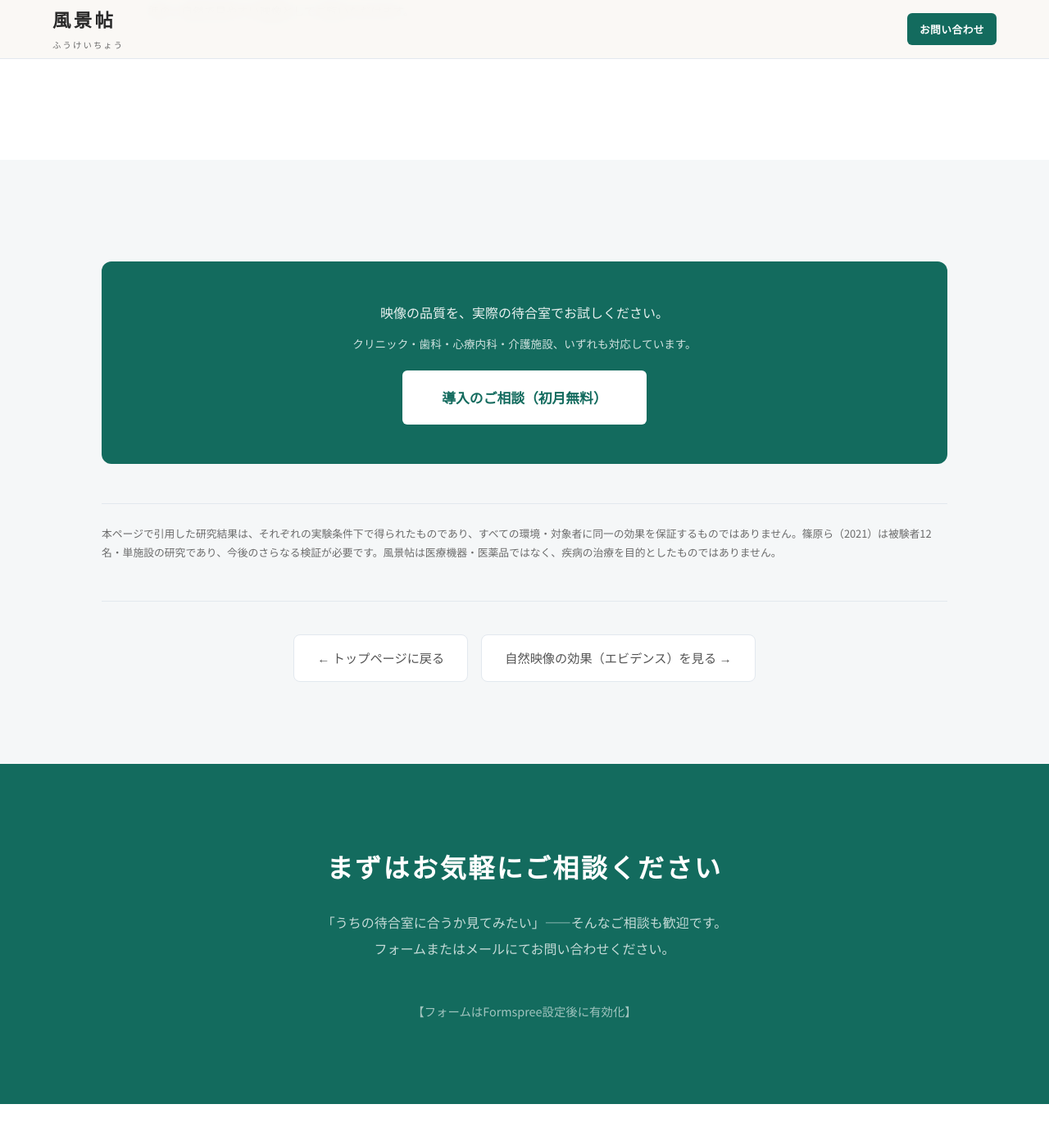
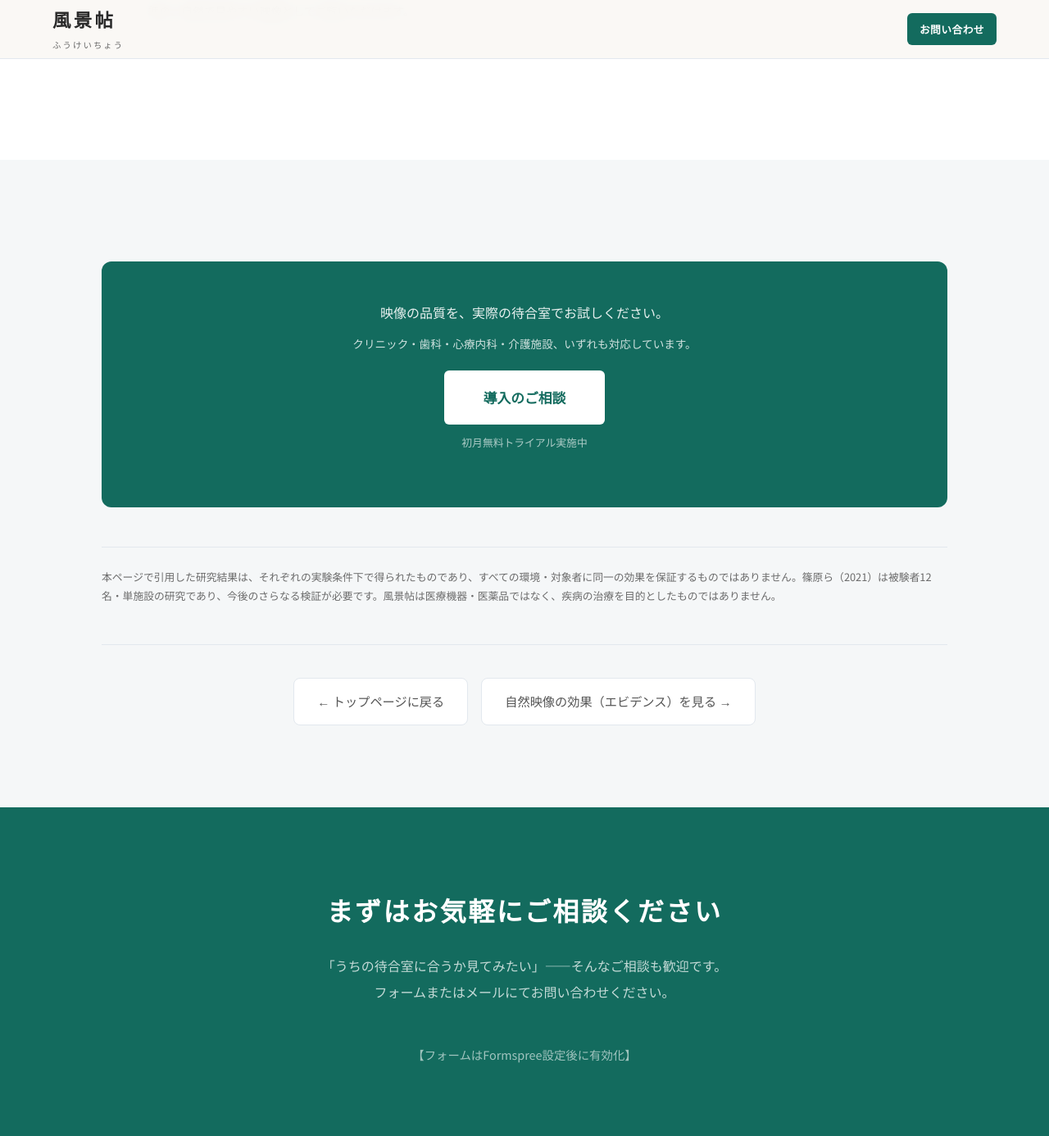
Before and after one commit to dr836gnypeq-ctrl/fukeichou-site, a Jekyll site: the page built from quality.html, in a window 1280 px wide and 1400 px high, scrolled down 5812 px. Shown: the top 1386 px of the window at 82% size. Built offline with Jekyll 4.4.1, drawn with Linux system fonts in a browser that asks for light colours; nearby versions of some CDN libraries; before the commit the page ends 7159 px from its top, so only the background shows below that.

Commit message:
unify buttons/links: text-link-btn, ev-bottom-nav, CTA label, ql-study-link removal, evidence hub CTA

```diff
--- a/_layouts/default.html
+++ b/_layouts/default.html
@@ -35,7 +35,7 @@
 <link rel="prefetch" href="{{ '/' | relative_url }}">
 <link rel="prefetch" href="{{ '/evidence/' | relative_url }}">
 {% endif %}
-<link rel="stylesheet" href="{{ '/assets/css/style.css' | relative_url }}?v=20260318i">
+<link rel="stylesheet" href="{{ '/assets/css/style.css' | relative_url }}?v=20260318j">
 <script src="https://cdn.jsdelivr.net/npm/lucide@0.383.0/dist/umd/lucide.min.js" defer></script>
 </head>
 <body>
--- a/assets/css/style.css
+++ b/assets/css/style.css
@@ -429,3 +429,12 @@ a:hover{color:var(--gold)}
   }
   .map-wrapper{max-width:100%;border-radius:0}
 }
+
+/* ---- テキストリンクボタン（サブ誘導用） ---- */
+.text-link-btn{display:inline-flex;align-items:center;gap:5px;padding:6px 13px;font-size:.8rem;font-weight:500;border:1px solid var(--moss);color:var(--moss);border-radius:6px;background:rgba(19,107,94,.06);cursor:pointer;text-decoration:none;transition:all .2s var(--ease)}
+.text-link-btn:hover{background:var(--moss);color:var(--white)}
+
+/* ---- ページ下部ナビ（グローバル） ---- */
+.ev-bottom-nav{display:flex;gap:16px;justify-content:center;flex-wrap:wrap;margin-top:48px;padding-top:40px;border-top:1px solid var(--border)}
+.ev-bottom-nav a{display:inline-flex;align-items:center;gap:8px;padding:14px 28px;font-size:.95rem;font-weight:500;border-radius:8px;border:1px solid var(--border);color:var(--ink-light);background:var(--white);transition:all .25s var(--ease);text-decoration:none}
+.ev-bottom-nav a:hover{color:var(--moss);border-color:var(--moss);background:var(--paper-warm);transform:translateY(-1px);box-shadow:0 4px 12px rgba(0,0,0,.06)}
--- a/evidence.html
+++ b/evidence.html
@@ -46,5 +46,11 @@ description: 待合室での自然映像の効果に関する科学的根拠。
 <a href="{{ '/' | relative_url }}">← トップページに戻る</a>
 </div>
 
+<div class="ev-cta" style="margin-top:32px">
+<p>まず、1か月だけ試してみませんか。</p>
+<a href="{{ '/' | relative_url }}#contact" class="btn btn-lg">導入のご相談</a>
+<p style="font-size:.8rem;opacity:.65;margin-top:10px">初月無料トライアル実施中</p>
+</div>
+
 </div>
 </section>
--- a/index.html
+++ b/index.html
@@ -178,7 +178,7 @@ description: 待合室のモニターに何を流すか迷っていませんか
 </div><!-- /.evidence-grid -->
 
 <div class="evidence-source">
-<p><a href="{{ '/evidence/' | relative_url }}">研究の全容と論文リストはこちら →</a></p>
+<p><a href="{{ '/evidence/' | relative_url }}" class="text-link-btn">研究の全容と論文リストはこちら →</a></p>
 </div>
 </div>
 </section>
@@ -300,7 +300,7 @@ description: 待合室のモニターに何を流すか迷っていませんか
 </div>
 
 </div>
-<p class="reveal" style="text-align:center;margin-top:32px;font-size:.9rem;color:var(--ink-light)">同じ自然映像でも、映像規格によって生体への影響が変わることが研究で示されています。<br><a href="{{ '/quality/' | relative_url }}" style="color:var(--moss)">なぜ映像の品質が体験を変えるのか →</a></p>
+<p class="reveal" style="text-align:center;margin-top:32px"><a href="{{ '/quality/' | relative_url }}" class="text-link-btn">なぜ映像の品質が体験を変えるのか →</a></p>
 </div>
 </section>
 
@@ -336,7 +336,7 @@ description: 待合室のモニターに何を流すか迷っていませんか
 <div class="pricing-discount"><p><strong>2台目以降 15%引き</strong><br><small>同一住所・同一請求書に限ります</small></p></div>
 <div class="pricing-note"><p>※モニタ（4K HDR対応推奨）はお客様にてご用意ください</p></div>
 <div class="pricing-trial"><p>初月無料でお試しいただけます。効果を確かめてからご判断ください。解約はいつでも可能です。</p></div>
-<p style="font-size:.85rem;color:var(--ink-light);text-align:center;margin-bottom:8px"><a href="{{ '/quality/' | relative_url }}" style="color:var(--moss)">4K HDR実写映像にこだわる理由 →</a></p>
+<p style="text-align:center;margin-bottom:8px"><a href="{{ '/quality/' | relative_url }}" class="text-link-btn">4K HDR実写映像にこだわる理由 →</a></p>
 <a href="#contact" class="btn btn-primary btn-lg">導入のご相談</a>
 </div>
 </div>
@@ -397,7 +397,7 @@ description: 待合室のモニターに何を流すか迷っていませんか
 
 <details class="faq-item"><summary>歯科医院でも使えますか？</summary><p>はい。歯科待合室でのご利用に適しています。治療への不安を抱えた患者さんの緊張を和らげる映像として、治療前の時間を穏やかに過ごしていただけます。音量ゼロでも十分に機能するため、診察室の音環境を乱しません。</p></details>
 
-<details class="faq-item"><summary>心療内科・精神科クリニックでも使えますか？</summary><p>はい。むしろ最も効果が期待できる環境の一つです。センセーショナルなニュースが症状に悪影響を与える可能性がある診療科において、穏やかな自然映像は待合室の空気を整える手立てになります。音量ゼロで運用でき、他の患者さんと視線を合わせたくない方の視線を自然に受け止める効果もあります。また、急性期精神科病棟での研究では、自然写真の掲示により抗不安薬の頓服投与率が有意に低下したことが報告されています。<a href="{{ '/evidence/clinic/' | relative_url }}#mental" style="color:var(--moss)">詳しいエビデンスはこちら →</a></p></details>
+<details class="faq-item"><summary>心療内科・精神科クリニックでも使えますか？</summary><p>はい。むしろ最も効果が期待できる環境の一つです。センセーショナルなニュースが症状に悪影響を与える可能性がある診療科において、穏やかな自然映像は待合室の空気を整える手立てになります。音量ゼロで運用でき、他の患者さんと視線を合わせたくない方の視線を自然に受け止める効果もあります。また、急性期精神科病棟での研究では、自然写真の掲示により抗不安薬の頓服投与率が有意に低下したことが報告されています。<a href="{{ '/evidence/clinic/' | relative_url }}#mental" class="text-link-btn">詳しいエビデンスはこちら →</a></p></details>
 
 <details class="faq-item"><summary>YouTubeの風景動画を待合室で流すのはダメなのですか？</summary><p>YouTubeの利用規約では、個人的かつ非商業的な利用のみが許諾されています。クリニックや介護施設で映像を流す行為は、患者さんの満足度向上を目的とした事業活動の一環にあたり、商用利用として規約違反となります。広告表示や通信の不安定さ以前に、そもそも利用が認められていません。風景帖は商用利用を正規に許諾した映像のみを提供しており、著作権・利用規約の両面で安心してご利用いただけます。</p></details>
 
--- a/quality.html
+++ b/quality.html
@@ -38,8 +38,6 @@ canvas.ql-canvas{display:block;width:100%;height:160px}
 .ql-result{background:var(--paper-warm);border-radius:8px;padding:20px 24px;margin-bottom:16px}
 .ql-result p{font-size:.9rem;line-height:1.8;margin:0}
 .ql-result strong{color:var(--ink)}
-.ql-study-link{font-size:.8rem;color:var(--moss)}
-.ql-study-link:hover{color:var(--gold)}
 
 /* Spec table */
 .ql-spec-table{width:100%;border-collapse:collapse;font-size:.9rem;margin-top:24px}
@@ -247,7 +245,7 @@ canvas.ql-bit-canvas{height:40px}
         篠原未歩, 石井英里子, 星野祐子, 山田光穗（東海大学・鹿児島県立短期大学）<br>
         「高品質な映像条件が人にもたらす癒やし効果の検討」<br>
         パーソナルコンピュータ利用技術学会論文誌, 16巻2号, pp. 40–55（2021年）<br>
-        DOI: <a class="ql-study-link" href="https://doi.org/10.24663/jjpcats.16.2_40" target="_blank" rel="noopener">10.24663/jjpcats.16.2_40</a>
+        DOI: <a class="ev-study-link" href="https://doi.org/10.24663/jjpcats.16.2_40" target="_blank" rel="noopener">10.24663/jjpcats.16.2_40</a>
       </div>
       <div class="ql-study-body">
         被験者12名に、映像規格の異なる自然画像（花・動物を含む風景）を各5分間視聴させ、心拍数・呼吸数・脳血流動態（NIRS＝近赤外分光法、脳の血流変化を光で非侵襲的に測定する手法）・皮膚温度の4種類の生体信号を計測した。比較した映像規格は以下の3種類。
@@ -279,7 +277,7 @@ canvas.ql-bit-canvas{height:40px}
       <div class="ql-study-meta">
         Hinde, S. J., Noland, K. C., Thomas, G. A., Bull, D. R., & Gilchrist, I. D.「On the Immersive Properties of High Dynamic Range Video」<br>
         ACM Transactions on Applied Perception, Vol. 19, No. 2, Article 7（2022年）<br>
-        DOI: <a class="ql-study-link" href="https://doi.org/10.1145/3524692" target="_blank" rel="noopener">10.1145/3524692</a>
+        DOI: <a class="ev-study-link" href="https://doi.org/10.1145/3524692" target="_blank" rel="noopener">10.1145/3524692</a>
       </div>
       <div class="ql-study-body">
         BBC自然史ドキュメンタリー（Planet Earth II・Blue Planet II）を素材に、HD-SDRとUHD-HDRの視聴中の没入感を二次課題反応時間法（映像への没入が深いほど外部刺激への反応が遅くなることを利用した客観的指標）で測定。50分間の長尺視聴を2つの独立した実験で検証した。
@@ -291,7 +289,7 @@ canvas.ql-bit-canvas{height:40px}
         解像度（UHD vs HD）の主効果：<strong>有意差なし（p=.83）</strong><br><br>
         解像度（4K vs HD）ではなく、<strong>ダイナミックレンジ（HDR）の有無が没入感を左右した</strong>という重要な知見。</p>
       </div>
-      <a class="ql-study-link" href="https://doi.org/10.1145/3524692" target="_blank" rel="noopener">ACM Digital Library で論文を確認 →</a>
+      <a class="ev-study-link" href="https://doi.org/10.1145/3524692" target="_blank" rel="noopener">ACM Digital Library で論文を確認 →</a>
     </div>
 
     <div class="ql-study">
@@ -318,7 +316,7 @@ canvas.ql-bit-canvas{height:40px}
         <strong>Hinde (2022) との対応：</strong>Hindeが「没入感を高めるのは解像度ではなくHDRの効果」を示したのに対し、川久保ら（2015）は「4K解像度がHD映像より主観的ストレス感を安定して低減させる」ことを示している。測定対象（没入感の客観的行動指標 vs 主観的感情評価）が異なるため両者は矛盾せず、<strong>風景帖が備える4K・HDRの組み合わせが、それぞれ独立した経路でストレス低減に寄与する可能性を示唆している。</strong><br>
         <span style="font-size:.8rem;color:var(--ink-faint)">※被験者は大学生（平均21.3歳、女性85%）であり、医療施設の患者層への外挿には慎重さが必要です。また生理的指標では有意差が確認されておらず、主観的効果にとどまります。</span>
       </p>
-      <a class="ql-study-link" href="https://rikkyo.repo.nii.ac.jp/record/10982/files/AA11430459_57_02.pdf" target="_blank" rel="noopener">論文全文を読む（立教大学） →</a>
+      <a class="ev-study-link" href="https://rikkyo.repo.nii.ac.jp/record/10982/files/AA11430459_57_02.pdf" target="_blank" rel="noopener">論文全文を読む（立教大学） →</a>
     </div>
   </div>
 </section>
@@ -387,7 +385,8 @@ canvas.ql-bit-canvas{height:40px}
     <div class="ql-cta">
       <p>映像の品質を、実際の待合室でお試しください。</p>
       <p style="font-size:.85rem;opacity:.8;margin-top:-8px">クリニック・歯科・心療内科・介護施設、いずれも対応しています。</p>
-      <a href="{{ '/' | relative_url }}#contact" class="btn btn-lg">導入のご相談（初月無料）</a>
+      <a href="{{ '/' | relative_url }}#contact" class="btn btn-lg">導入のご相談</a>
+      <p style="font-size:.8rem;opacity:.65;margin-top:10px">初月無料トライアル実施中</p>
     </div>
 
     <p class="ql-disclaimer">本ページで引用した研究結果は、それぞれの実験条件下で得られたものであり、すべての環境・対象者に同一の効果を保証するものではありません。篠原ら（2021）は被験者12名・単施設の研究であり、今後のさらなる検証が必要です。風景帖は医療機器・医薬品ではなく、疾病の治療を目的としたものではありません。</p>
```
Also changed, not shown: simulator.html (+6 -7 lines).
